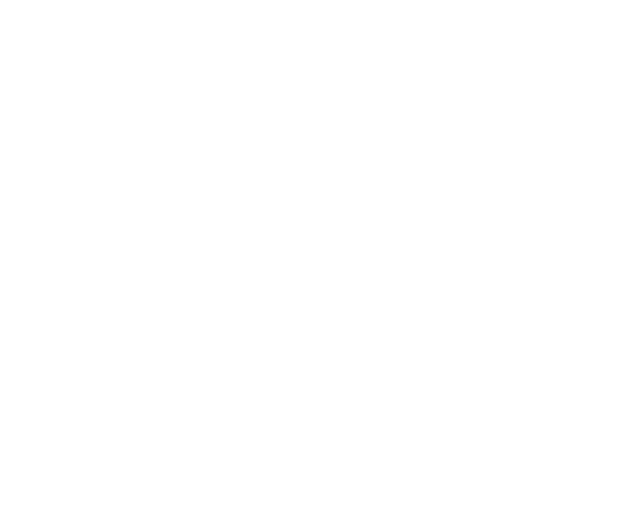
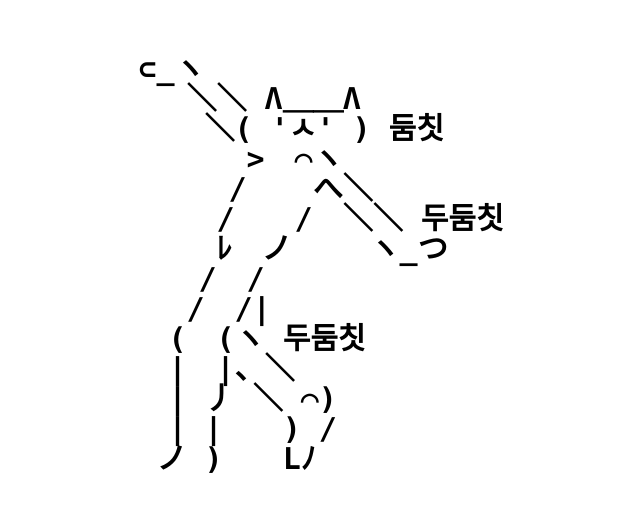
Before and after one commit to sasha1107/framer-sample, a Next.js app: page / in a window 1280 px wide. Shown: the part 3112-3624 px from the top of the page, without its empty margins (319-959 px from the left). Before the commit the page ends 3008 px from the top, so only its background shows below. Built offline with nearby package versions, Linux system fonts and the light colour scheme.

Commit message:
feat: add hover section - keyframes, hover

```diff
--- a/src/app/page.tsx
+++ b/src/app/page.tsx
@@ -2,6 +2,7 @@
 import CardSection from "@/sections/CardSection";
 import KeywordSection from "@/sections/KeywordSection";
 import ChartSection from "@/sections/ChartSection";
+import HoverSection from "@/sections/HoverSection";
 
 export default function Home() {
   return (
@@ -10,6 +11,7 @@
       <CardSection />
       <KeywordSection />
       <ChartSection />
+      <HoverSection />
     </>
   );
 }
--- /dev/null
+++ b/src/sections/HoverSection.tsx
@@ -0,0 +1,75 @@
+"use client";
+
+import { motion, Variants } from "framer-motion";
+
+const textVariants: Variants = {
+  offscreen: {
+    opacity: 0,
+    y: -100,
+    color: "black",
+    rotate: 0,
+  },
+  onscreen: {
+    opacity: 1,
+    y: 0,
+    transition: {
+      duration: 0.8,
+    },
+  },
+  onHover: {
+    color: [
+      "#fecaca",
+      "#fdba74",
+      "#fde68a",
+      "#d9f99d",
+      "#a7f3d0",
+      "#99f6e4",
+      "#bae6fd",
+      "#c7d2fe",
+      "#fbcfe8",
+    ],
+    rotate: [-5, 5, -5, 5, -5, 5, -5, 5, -5],
+    transition: {
+      duration: 2,
+      ease: "linear",
+      repeat: Infinity,
+      repeatDelay: 0,
+    },
+  },
+};
+const text = [
+  "⊂_ヽ",
+  " 　＼＼ Λ＿＿Λ",
+  ` 　 ＼( 'ㅅ' ) 둠칫`,
+  "　　　 >　⌒ヽ",
+  "　　　/ 　 へ＼",
+  "　　 /　　/　＼＼ 두둠칫",
+  "　　 ﾚ　ノ　　 ヽ_つ",
+  "　　/　/",
+  "　 /　/|",
+  "　(　(ヽ 두둠칫",
+  "　|　|、＼",
+  "　| 丿 ＼ ⌒)",
+  "　| |　　) /",
+  " ノ )　　Lﾉ",
+];
+
+const HoverSection = () => {
+  return (
+    <section className="h-main flex justify-center items-center">
+      <motion.code
+        className="text-3xl font-bold  text-black cursor-pointer leading-none"
+        initial="offscreen"
+        whileInView="onscreen"
+        whileHover="onHover"
+        variants={textVariants}
+      >
+        {text.map((t, i) => (
+          <pre key={i}>{t}</pre>
+        ))}
+      </motion.code>
+    </section>
+  );
+};
+
+export default HoverSection;
```
